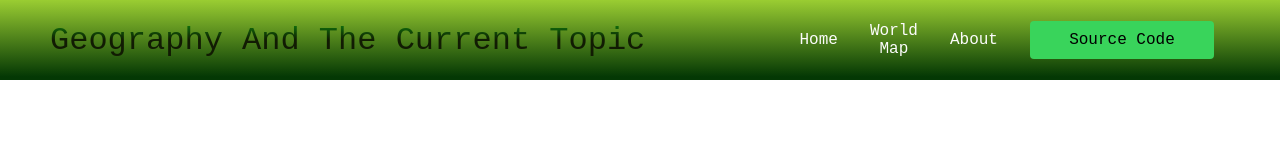
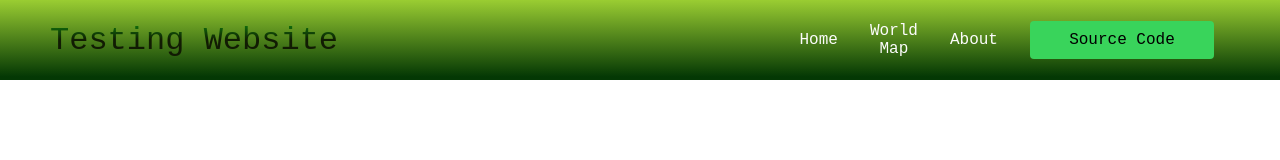
Before and after one commit to Boomy639/Website, a plain HTML site: page index.html in a window 1280 px wide. Drawn offline with Linux system fonts and the light colour scheme.

Commit message:
Update index.html

```diff
--- a/index.html
+++ b/index.html
@@ -4,13 +4,13 @@
     <meta charset="UTF-8">
     <meta http-equiv="X-UA-Compatible" content="IE=edge">
     <meta name="viewport" content="width=device-width, initial-scale=1.0">
-    <title>Geography Website Homework</title>
+    <title>Testing WEB</title>
     <link rel="stylesheet" href="styles.css" />
 </head>
 <body>
     <nav class="navbar">
         <div class="navbar__container">
-            <a href="/" id="navbar__logo">Geography And The Current Topic</a>
+            <a href="/" id="navbar__logo">Testing Website</a>
             <div class="navbar__toggle" id="mobile-menu">
                 <span class="bar"></span>
                 <span class="bar"></span>
```
